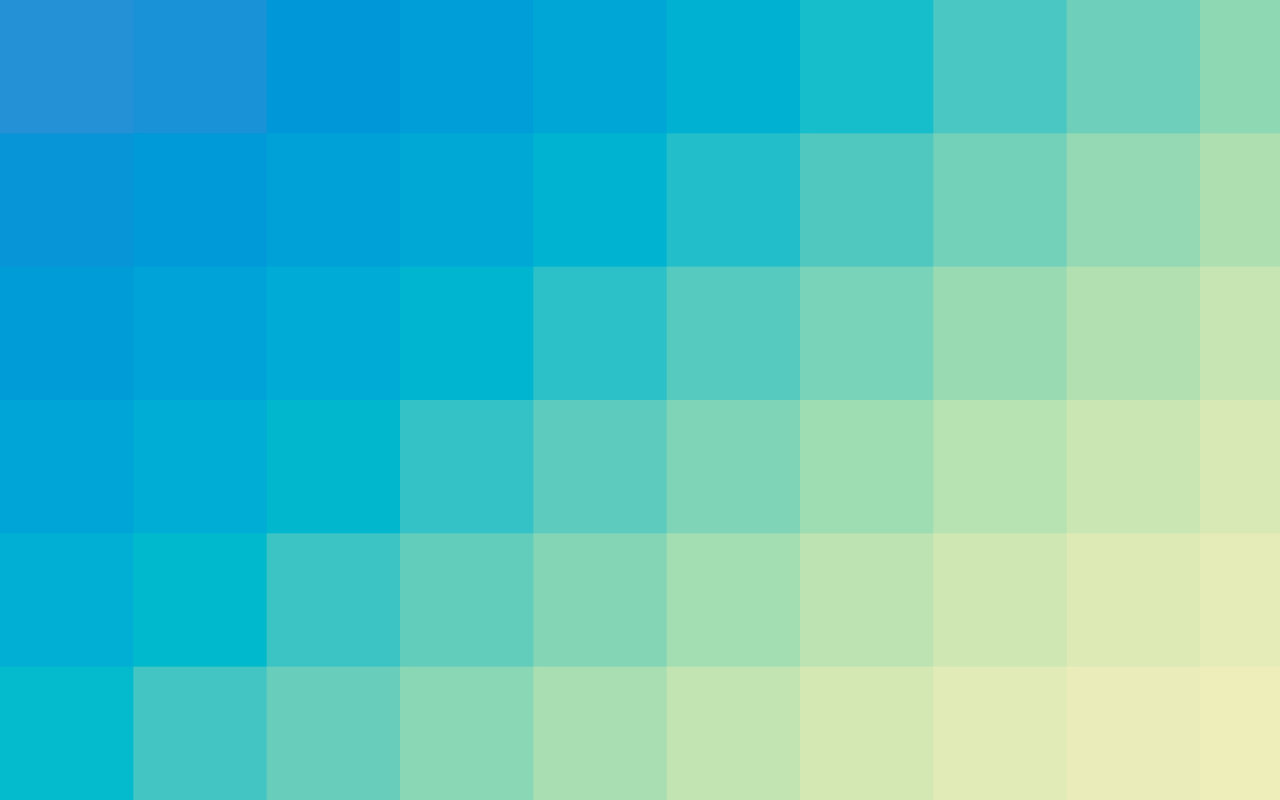
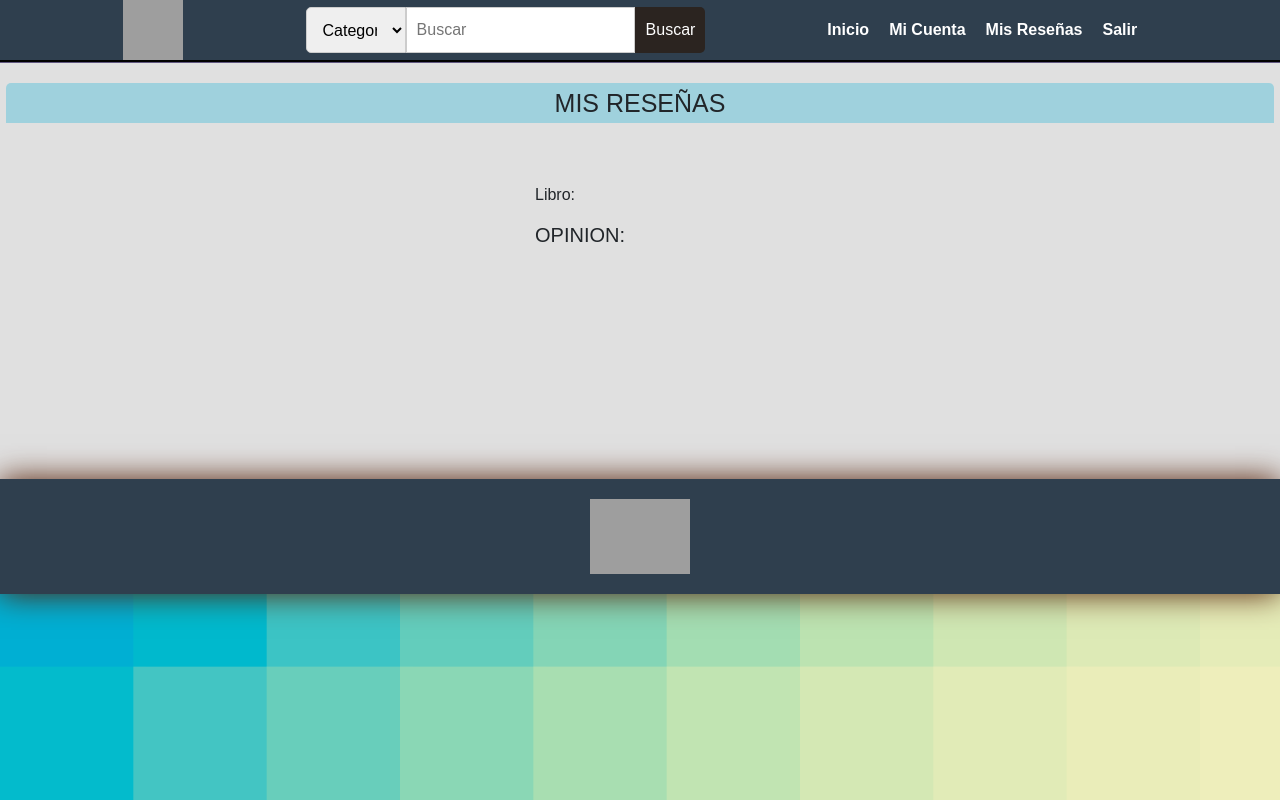
Before and after one commit to DarioTirado/PWEB2, a React (Create React App) app in the folder client/: page /Mis_Resenas in a window 1280 px wide. Before the commit this address had no page. Built offline with nearby package versions, Linux system fonts and the light colour scheme; grey boxes are pictures that could not be loaded.

Commit message:
LISTADO_RESEÑAS_NAVBAR
Listado de reseñas acorde a su libro y se separo la navbar en componente aunque solo se esta usando en la pagina de mis reseñas, tambien se creo la pagina de MIS_RESEÑAS

```diff
--- a/client/src/COMPONENTES/Detalles_Libro.js
+++ b/client/src/COMPONENTES/Detalles_Libro.js
@@ -1,5 +1,5 @@
 import React, { useEffect, useState } from 'react';
-import { useParams, useNavigate } from 'react-router-dom';
+import { useParams, useNavigate,LINK } from 'react-router-dom';
 import axios from 'axios';
 import 'bootstrap/dist/css/bootstrap.min.css';
 import Axios from "axios";
@@ -9,13 +9,31 @@ function Detalles_libro() {
     const [Librodetalles, setDetalle] = useState([]);
     const sesion = JSON.parse(localStorage.getItem('sesion'))
     const navigate = useNavigate();
-    const [reseña, setRes] = useState("");
+    const [reseña, setRes] = useState([]);
+    const [reseñaN, setResN] = useState([]);
+
+
     useEffect(() => {
         const fetchData = async () => {
             try {
                 const response = await axios.get(`http://localhost:3001/getlibrosdetalle/${ID_LIBRO}`);
                 setDetalle(response.data);
                 console.log(response.data);
+            } catch (error) {
+                console.error('Error al obtener los detalles del libro:', error);
+            }
+        };
+
+        fetchData();
+    }, [ID_LIBRO]);
+
+
+    useEffect(() => {
+        const fetchData = async () => {
+            try {
+                const response1 = await axios.get(`http://localhost:3001/getresenaslibro/${ID_LIBRO}`);
+                setResN(response1.data);
+                console.log(response1.data);
             } catch (error) {
                 console.error('Error al obtener los detalles del libro:', error);
             }
@@ -132,13 +150,16 @@ function Detalles_libro() {
                             <h2>RESEÑAS</h2>
                         </div>
                         <div className="Carrusel-Card2">
-                            <div className="category2">
-                                <div className='contenido_resena'>
-                                    <img className='imagen_resena' src="../RECURSOS/Libros.jpg" alt="Imagen_Usario" />
-                                    <p>usuario1</p>
+                            {reseñaN.map((lista_foranea) =>(
+                                 <div className="category2">
+                                    <div className='contenido_resena'>
+                                     <p>usuario:{lista_foranea.CORREO}</p>
                                 </div>
-                                <h5>OPINION1</h5>
+                                <h5>OPINION:{lista_foranea.RESEÑA}</h5>
+                                <button type="button" className="btn btn-warning btn-lg ms-2">Eliminar</button>
                             </div>
+                            ))}
+
 
                             {/* Repite esta estructura para más categorías */}
                         </div>
--- a/client/src/COMPONENTES/Home.js
+++ b/client/src/COMPONENTES/Home.js
@@ -25,6 +25,9 @@ function Home() {
     };
     const handleLoginClick = () => {
         navigate('/'); // Redirige a la ruta '/registro'
+    };
+    const handleReseñasClick = () => {
+        navigate('/Mis_Resenas'); // Redirige a la ruta '/registro'
     };
 
 
@@ -68,7 +71,7 @@ function Home() {
                     <ul className="menu">
                         <li><a href="" onClick={handleHomeClick}>Inicio</a></li>
                         <li><a href="" onClick={handlePerfilClick}>Mi Cuenta </a></li>
-                        <li><a href="">Mis Reseñas</a></li>
+                        <li><a href="" onClick={handleReseñasClick}> Mis Reseñas</a></li>
                         <li><a href="" onClick={handleLoginClick}>Salir</a></li>
                     </ul>
                 </nav>
--- /dev/null
+++ b/client/src/COMPONENTES/MIS_RESENAS.js
@@ -0,0 +1,58 @@
+import React, { useEffect, useState } from 'react';
+import { useParams, useNavigate,LINK } from 'react-router-dom';
+import axios from 'axios';
+import 'bootstrap/dist/css/bootstrap.min.css';
+import NAVBAR from '../COMPONENTES/NAVBAR';
+
+
+function Mis_Resenas() {
+
+
+    return (
+
+        <div className="divbody">
+            <header>
+            <NAVBAR />{}
+            </header>
+
+            <div className="main-card">
+                <main>
+                    <section className="featured-products">
+
+                    </section>
+                    <section className="popular-categories">
+                        <div className="section-header">
+                            <h2>MIS RESEÑAS</h2>
+                        </div>
+
+                        <div className="Carrusel-Card2">
+                            </div>
+                                 <div className="category2">
+                                    <div className='contenido_resena'>
+                                     <p>Libro:</p>
+                                </div>
+                                <h5>OPINION:</h5>
+                            </div>
+
+
+
+                    </section>
+
+
+
+                </main>
+            </div>
+
+            <footer>
+                <div className="footer-content">
+                    <div className="footer-logo">
+                        <img src="Assets/LogoLibro2.jpg" alt="Logo de la empresa" />
+                    </div>
+                </div>
+            </footer>
+        </div>
+    );
+}
+
+
+export default Mis_Resenas;
--- /dev/null
+++ b/client/src/COMPONENTES/NAVBAR.js
@@ -0,0 +1,64 @@
+
+import '../CSS/BodyStyle.css';
+import '../CSS/HomeStyle.css';
+import '../RECURSOS/LogoLibro2.jpg';
+import { useNavigate, Link } from 'react-router-dom';
+import React, { useState, useEffect } from 'react';
+import axios from 'axios';
+
+function NavBar() {
+    const sesion = JSON.parse(localStorage.getItem('sesion'))
+    const navigate = useNavigate();
+
+    const handlePerfilClick = () => {
+
+        if(sesion.rol==2){
+      navigate('/Perfil_Usuario'); // Redirige a la ruta '/registro'
+        }
+        else{
+            navigate('/Perfil_Admin');
+        }
+    };
+    const handleHomeClick = () => {
+        navigate('/Home'); // Redirige a la ruta '/registro'
+
+    };
+    const handleLoginClick = () => {
+        navigate('/'); // Redirige a la ruta '/registro'
+    };
+    const handleReseñasClick = () => {
+        navigate('/Mis_Resenas'); // Redirige a la ruta '/registro'
+    };
+
+
+    return (
+        <div className="divbody">
+            <header>
+                <nav>
+                    <div className="logo">
+                        <img src="../RECURSOS/LogoLibro2.jpg" alt="Logo de la Tienda" />
+                    </div>
+                    <div className="search-box">
+                        <select id="filter">
+                            <option value="nombre">Categorias</option>
+                            <option value="nombre">Nombre</option>
+                            <option value="precio">Precio</option>
+                            <option value="calificacion">Calificación</option>
+                            <option value="vendidos">Más vendidos</option>
+                        </select>
+                        <input type="text" id="search-input" placeholder="Buscar" />
+                        <input type="submit" value="Buscar" />
+                    </div>
+                    <ul className="menu">
+                        <li><a href="" onClick={handleHomeClick}>Inicio</a></li>
+                        <li><a href="" onClick={handlePerfilClick}>Mi Cuenta </a></li>
+                        <li><a href="" onClick={handleReseñasClick}> Mis Reseñas</a></li>
+                        <li><a href="" onClick={handleLoginClick}>Salir</a></li>
+                    </ul>
+                </nav>
+            </header>
+        </div>
+    );
+}
+
+export default NavBar;
--- a/client/src/index.js
+++ b/client/src/index.js
@@ -6,6 +6,8 @@ import Perfil from './COMPONENTES/Perfil_Usuario';
 import PerfilAdmnin from './COMPONENTES/Perfil_Admin';
 import ListaAutores from './COMPONENTES/Lista_Autores';
 import Detalles_Libro from './COMPONENTES/Detalles_Libro';
+import Mis_Resenas from './COMPONENTES/MIS_RESENAS';
+import NAVB from './COMPONENTES/NAVBAR';
 import App from './App';
 import reportWebVitals from './reportWebVitals';
 import { BrowserRouter, Route, Routes } from 'react-router-dom';
@@ -21,6 +23,8 @@ createRoot(document.getElementById('root')).render(
         <Route path ="/Perfil_Admin" element={<PerfilAdmnin />} />
         <Route path ="/Lista_Autores" element={<ListaAutores />} />
         <Route path ="/Detalles_Libro/:ID_LIBRO" element={<Detalles_Libro />} />
+        <Route path ="/Mis_Resenas/" element={<Mis_Resenas />} />
+        <Route path ="/navbar/" element={<NAVB/>} />
       </Routes>
     </BrowserRouter>
   </React.StrictMode>
```
Also changed, not shown: 1 other file (tests, documents, lock files or other folders).
